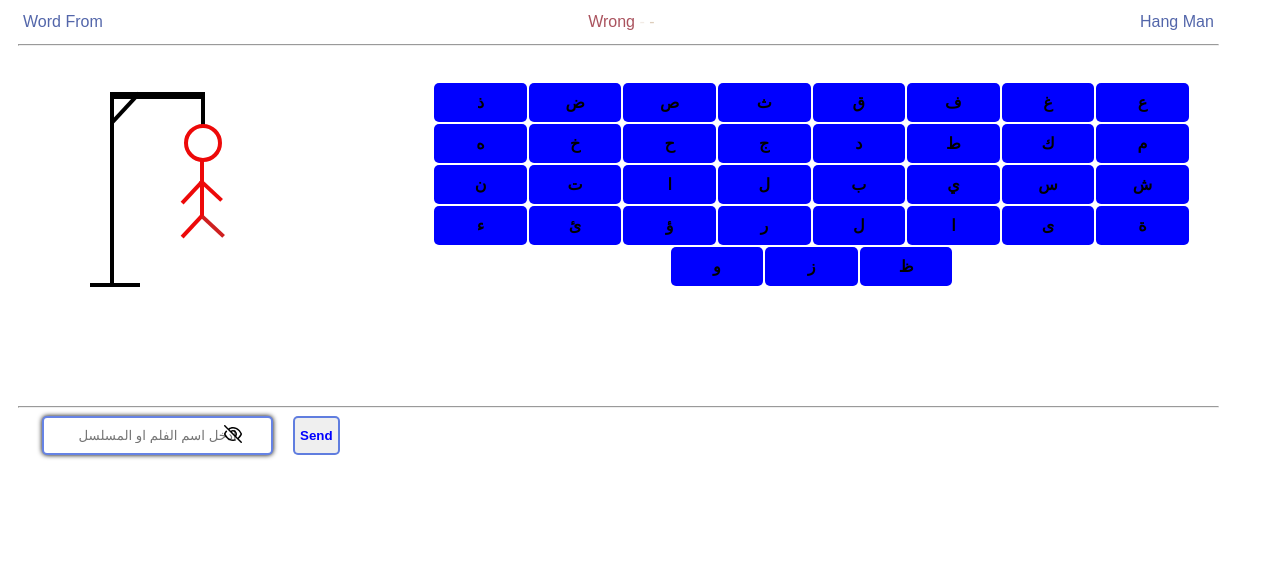
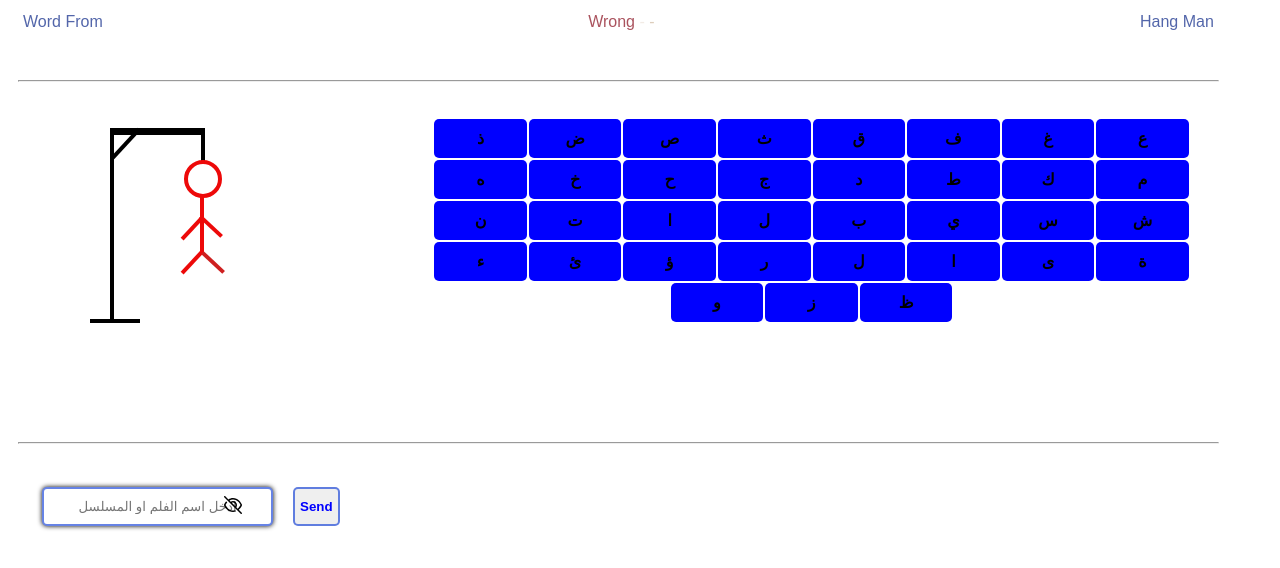
Before and after one commit to AhmedAlaa8/Movie-game, a plain HTML site: page gemn.html in a window 1280 px wide. Drawn offline with Linux system fonts and the light colour scheme.

Commit message:
edit input

```diff
--- a/gemncss.css
+++ b/gemncss.css
@@ -297,6 +297,7 @@
     width: 100%;
     display: flex;
     position: relative;
+    top: 35px;
 }
 
 
```
Also changed, not shown: gemn.html (+2 -0 lines).
